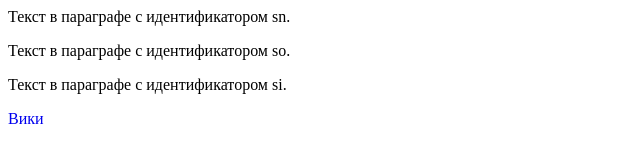
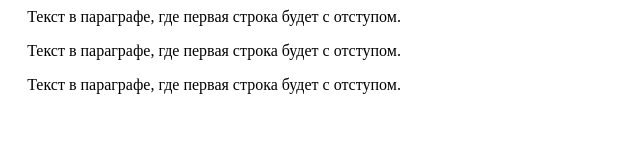
Before and after one commit to lershat/laboratory, a plain HTML site: page index.html in a window 1280 px wide. Shown: the whole page, without its empty margins (0-640 px from the left). Drawn offline with Linux system fonts and the light colour scheme.

Commit message:
Done 17G

```diff
--- a/index.html
+++ b/index.html
@@ -1,12 +1,11 @@
 <html>
 <head>
-	<title>css шрифты</title>
+	<title>Заголовок документа</title>
 	<link rel="stylesheet" type="text/css" href="style.css">
 </head>
 <body>
-	<p id="sn">Текст в параграфе с идентификатором sn.</p>
-	<p id="so">Текст в параграфе с идентификатором so.</p>
-	<p id="si">Текст в параграфе с идентификатором si.</p>
-	<a href="https://ru.wikipedia.org/wiki/Заглавная_страница">Вики</a>
+	<p>Текст в параграфе, где первая строка будет с отступом.</p>
+	<p>Текст в параграфе, где первая строка будет с отступом.</p>
+	<p>Текст в параграфе, где первая строка будет с отступом.</p>
 </body>
 </html>
--- a/style.css
+++ b/style.css
@@ -1,6 +1,4 @@
-a{
-  text-decoration:none;
+
+p{
+	text-indent:1.2em;
 }
-a:hover{
-  text-decoration:underline;
-}
```
